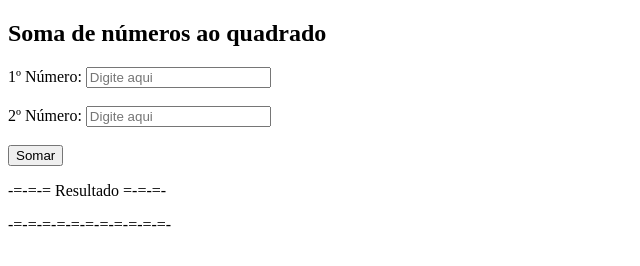
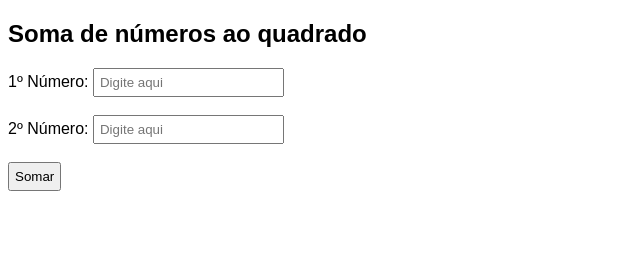
Before and after one commit to Henrique-Sc/Soma-numeros-ao-quadrado, a plain HTML site: page index.html in a window 1280 px wide. Shown: the whole page, without its empty margins (0-640 px from the left). Drawn offline with Linux system fonts and the light colour scheme.

Commit message:
Update index.html

```diff
--- a/index.html
+++ b/index.html
@@ -5,7 +5,7 @@
 	<meta name="viewport" content="width=device-width, initial-scale=1">
 	<title>Soma de números ao quadrado</title>
 
-	<style type="text/css"></style>
+	<link rel="stylesheet" href="style.css">
 
 	<script src="script.js"></script>
 </head>
```
